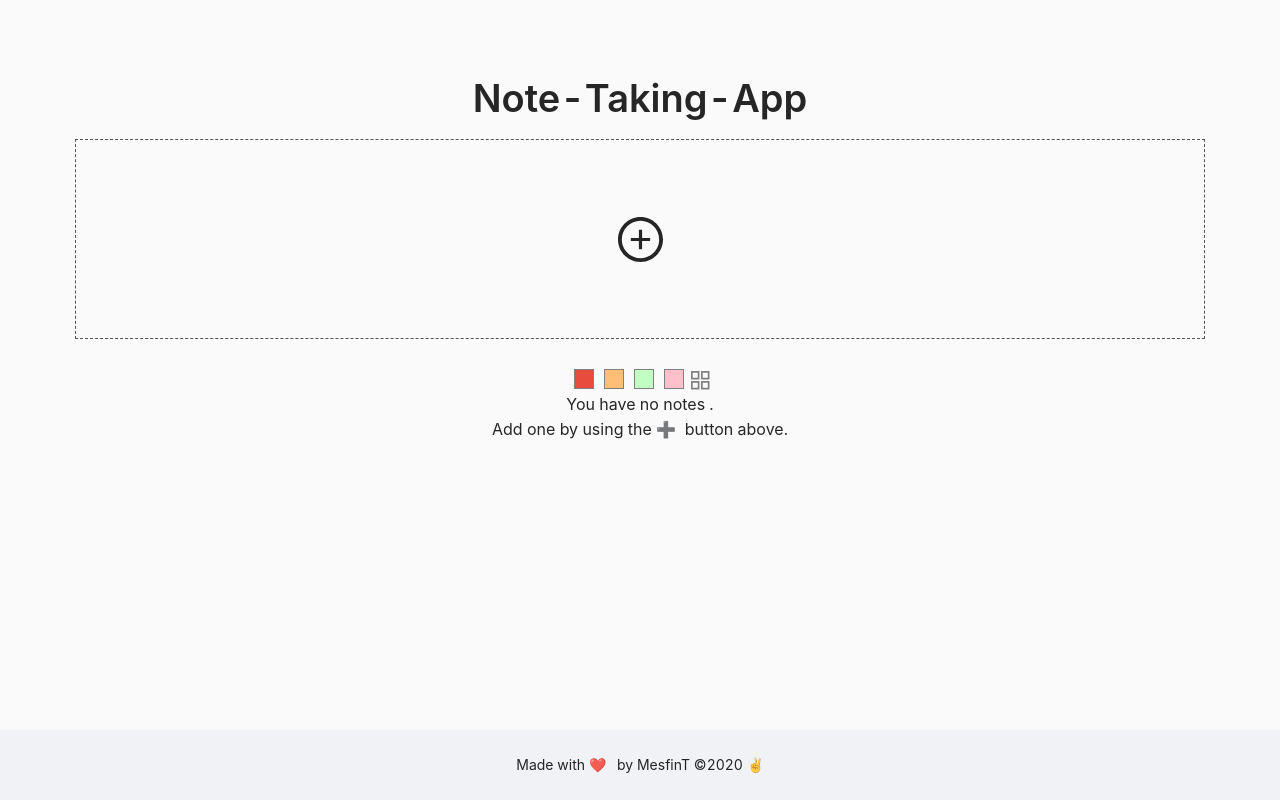
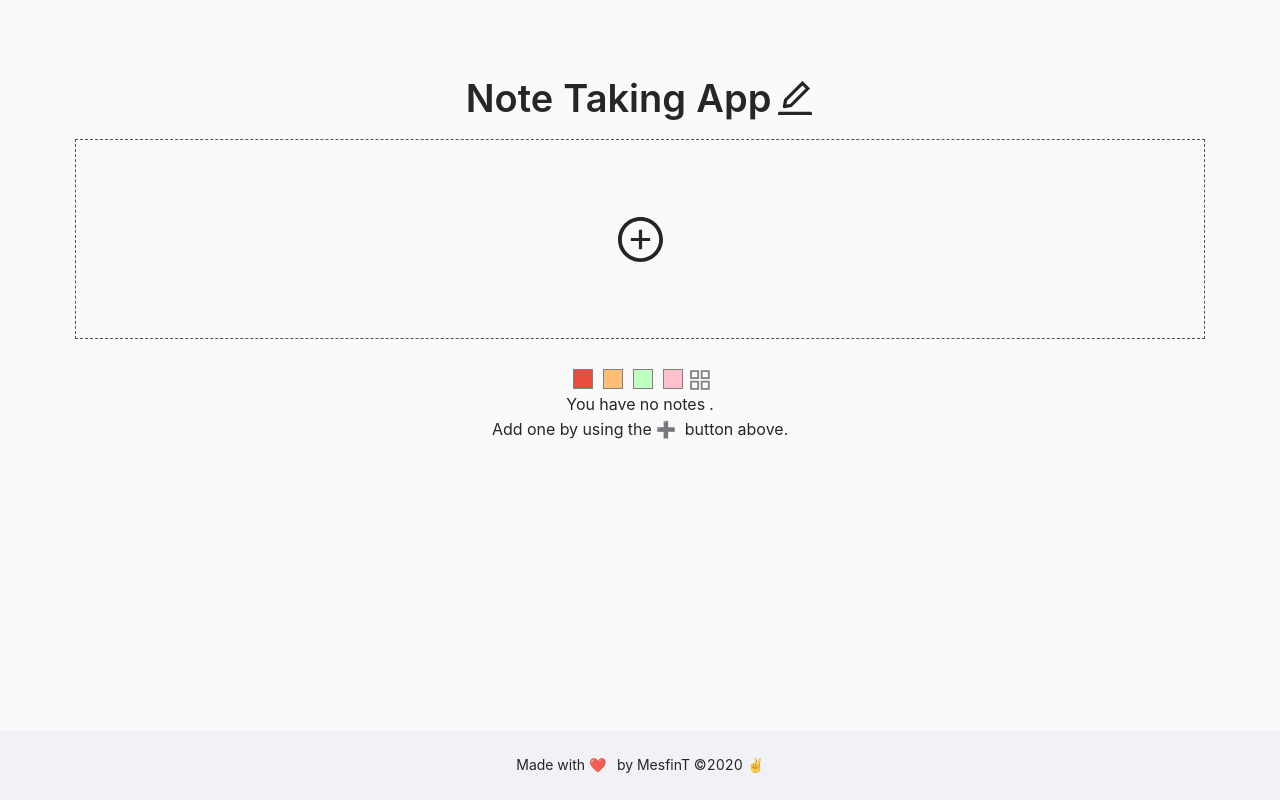
Before and after one commit to mesfint/note-app, a React (Create React App) app: page / in a window 1280 px wide. Built offline with nearby package versions, Linux system fonts and the light colour scheme.

Commit message:
icons and small polishing added

```diff
--- a/src/components/EditNoteModal.js
+++ b/src/components/EditNoteModal.js
@@ -52,7 +52,7 @@ export const EditNoteModal = ({ note, isOpen, onEditNote, onClose }) => {
       visible={isOpen}
       title="Please edit your note"
       onOk={handleOk}
-      okText={'EDIT'}
+      okText={'SAVE'}
       onCancel={handleClose}
     >
       <SpacingTop />
--- a/src/modules/layout/Layout.js
+++ b/src/modules/layout/Layout.js
@@ -1,6 +1,7 @@
 import React from 'react';
 import { Layout as AntdLayout, Typography } from 'antd';
 import styled from 'styled-components';
+import { EditOutlined } from '@ant-design/icons';
 
 const { Title, Text } = Typography;
 const {
@@ -33,7 +34,10 @@ export const Layout = ({ children }) => {
   return (
     <Container>
       <Header>
-        <Title>Note-Taking-App</Title>
+        <Title>
+          Note Taking App
+          <EditOutlined style={{ marginLeft: '5px' }} />
+        </Title>
       </Header>
       <Content>{children}</Content>
       <Footer>
--- a/src/modules/notes/NoteList.js
+++ b/src/modules/notes/NoteList.js
@@ -66,13 +66,18 @@ export const NoteList = ({
     backgroundColor,
     cursor: 'pointer',
   }));
+
   const DisplayAllButton = styled.div(() => ({
     display: 'flex',
     height: 'auto',
     paddingBottom: '2px',
     border: '1px solid grey',
+    cursor: 'pointer',
+  }));
 
-    cursor: 'pointer',
+  const ActiveColorClicked = styled.div(() => ({
+    border: '2px solid green',
+    fontSize: '1.5rem',
   }));
 
   const Color = ({ backgroundColor }) => {
@@ -111,7 +116,7 @@ export const NoteList = ({
         ))}
 
         <AppstoreOutlined
-          style={{ fontSize: '1.5rem', color: 'grey' }}
+          style={{ fontSize: '1.59rem', color: 'grey', marginTop: '-1px' }}
           onClick={() => {
             displayNotes();
           }}
```
Also changed, not shown: src/GlobalStyles.js (line endings or trailing spaces).
